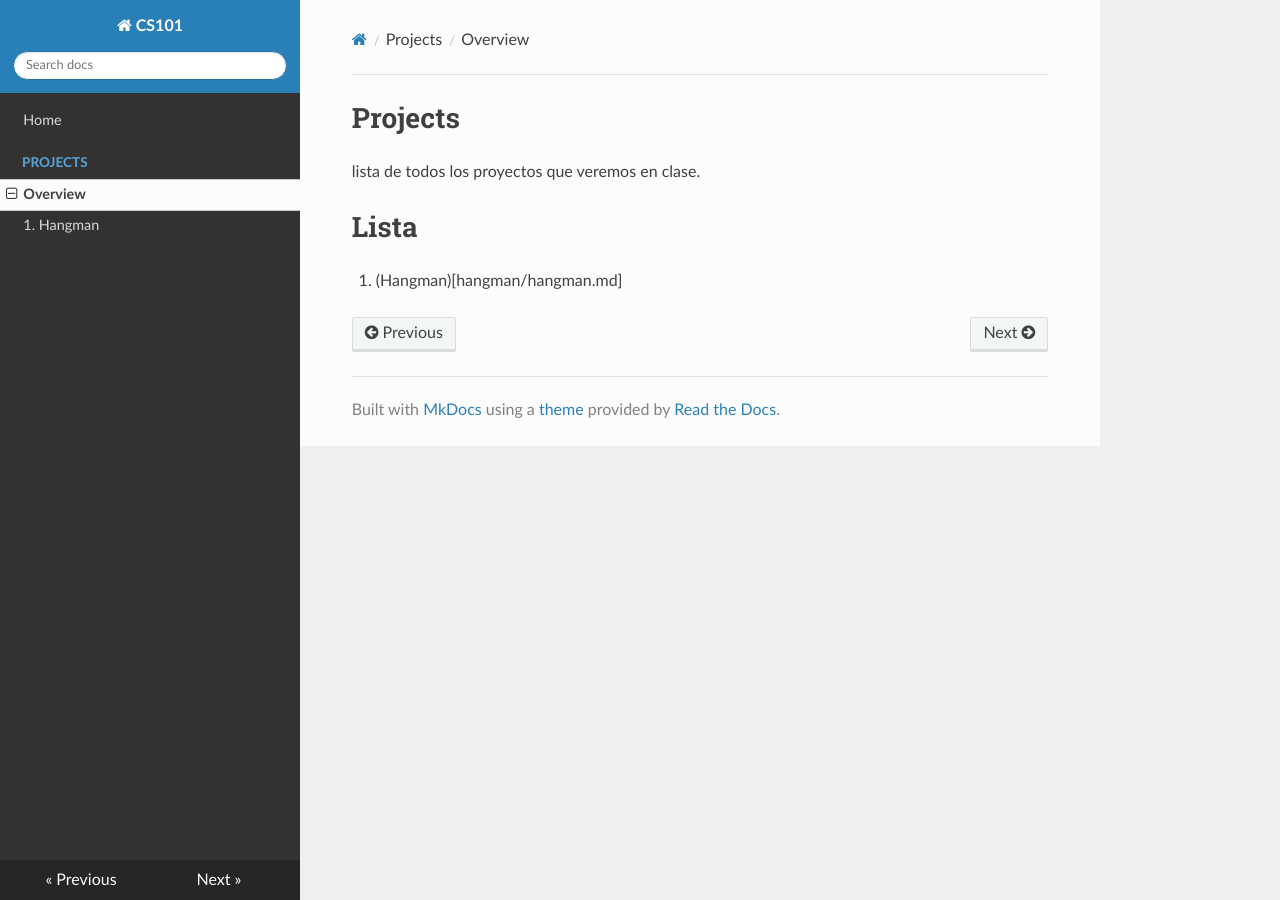
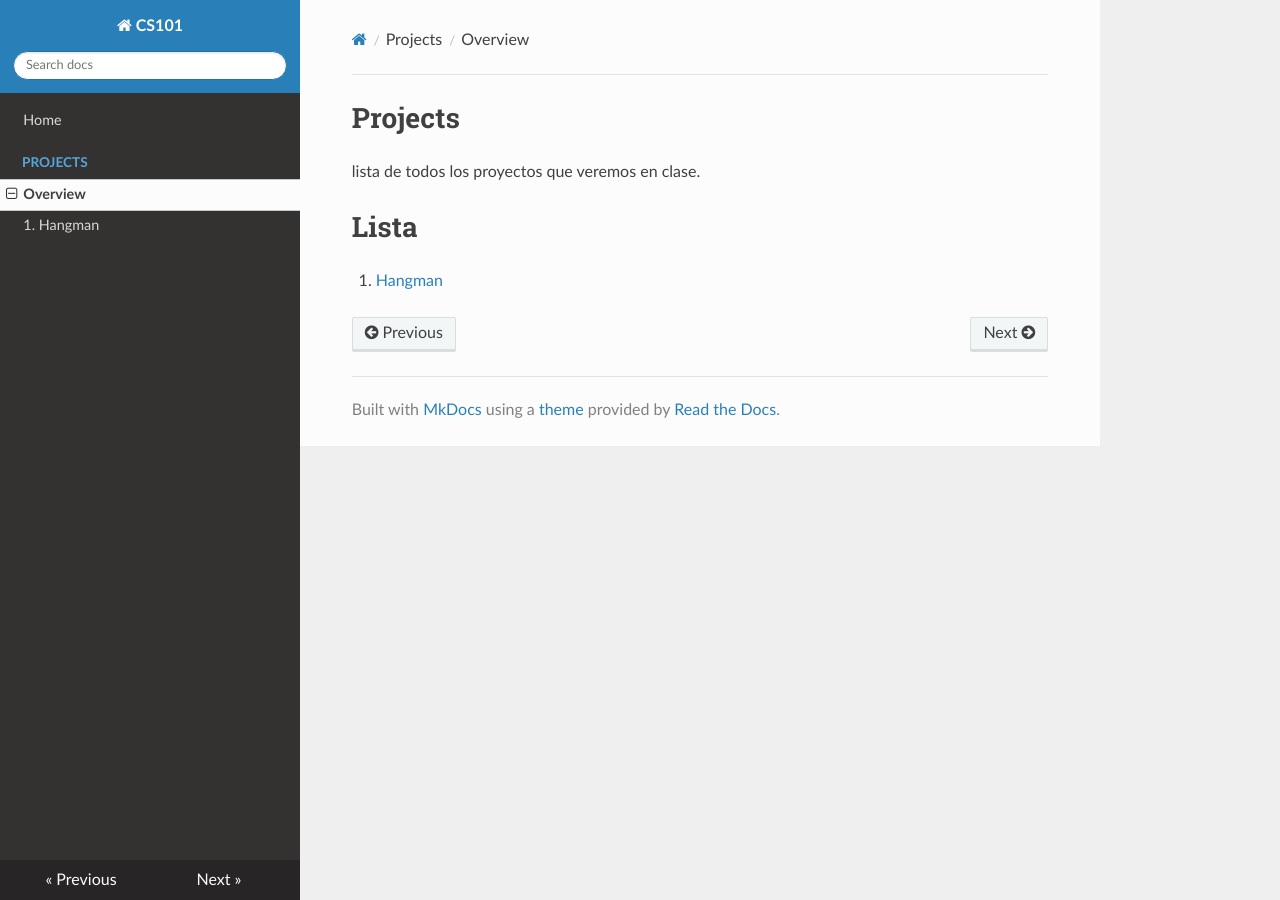
Before and after one commit to cs-ufm/cs101-2020, an MkDocs documentation site: the page built from docs/projects/projects.md, in a window 1280 px wide. Built offline with MkDocs 1.6.1, drawn with Linux system fonts in a browser that asks for light colours; nearby versions of some CDN libraries.

Commit message:
@jmarcos-cano - 1

```diff
--- a/docs/projects/projects.md
+++ b/docs/projects/projects.md
@@ -5,4 +5,4 @@ lista de todos los proyectos que veremos en clase.
 
 # Lista
 
-1. (Hangman)[hangman/hangman.md]
+1. [Hangman](hangman/hangman.md)
```
